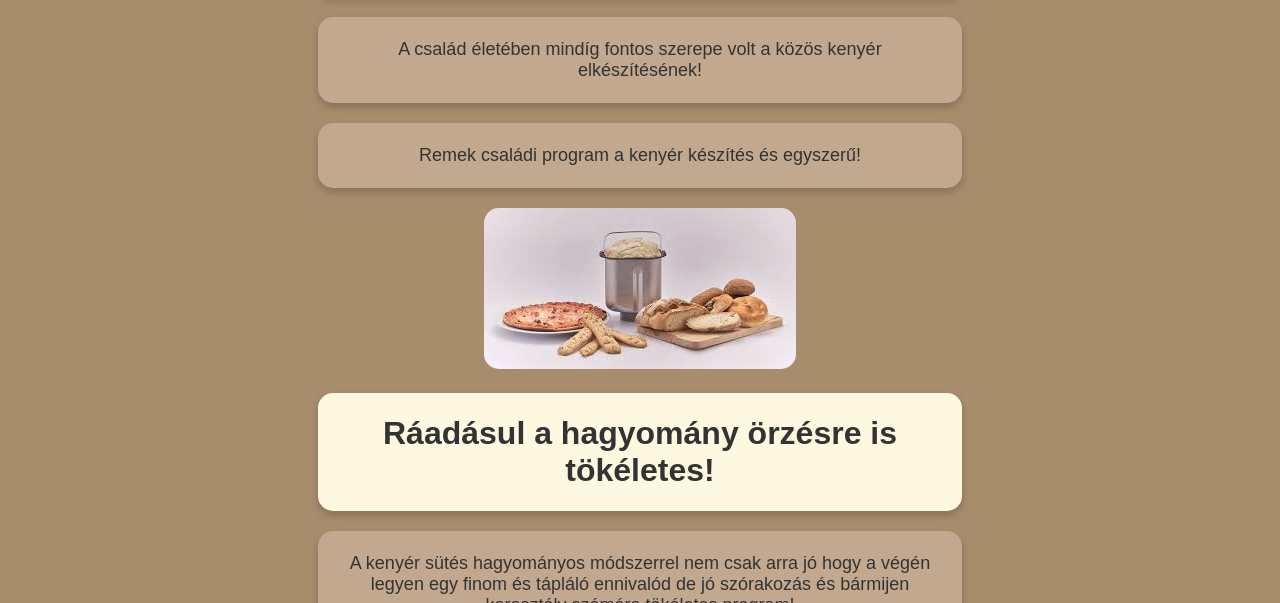
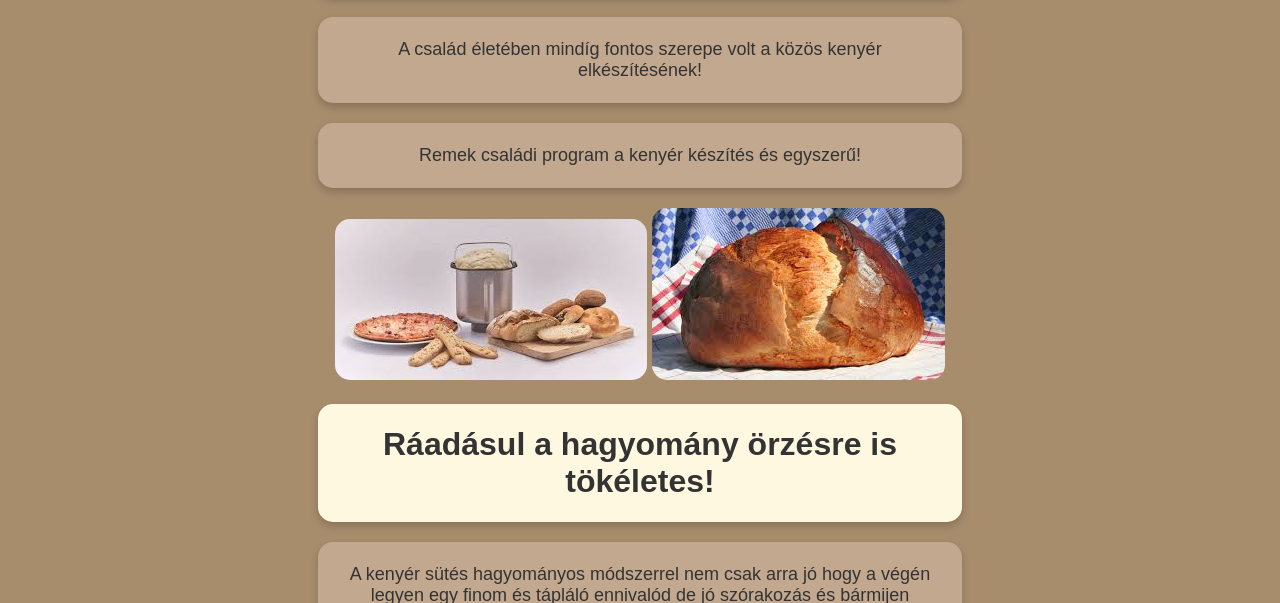
Before and after one commit to Nincsennevotletem/IKT_szorgalmi__2025.02.15, a plain HTML site: page A_CS_L.html in a window 1280 px wide. Shown: the part 497-1100 px from the top of the page. Drawn offline with Linux system fonts and the light colour scheme.

Commit message:
minden jó

```diff
--- a/A_CS_L.html
+++ b/A_CS_L.html
@@ -19,6 +19,8 @@
     <p>Remek családi program a kenyér készítés és egyszerű!</p>
 
     <img src="kepek/images.jpg" alt="kepek/images.jpg">
+    <img src="kepek/letöltés.jpg" alt="kepek/letöltés.jpg">
+
 
     <h1>Ráadásul a hagyomány örzésre is tökéletes!</h1>
     <p>A kenyér sütés hagyományos módszerrel nem csak arra jó hogy a végén legyen egy finom és tápláló ennivalód de jó szórakozás és bármijen korosztály számára tökéletes program!</p>
```
